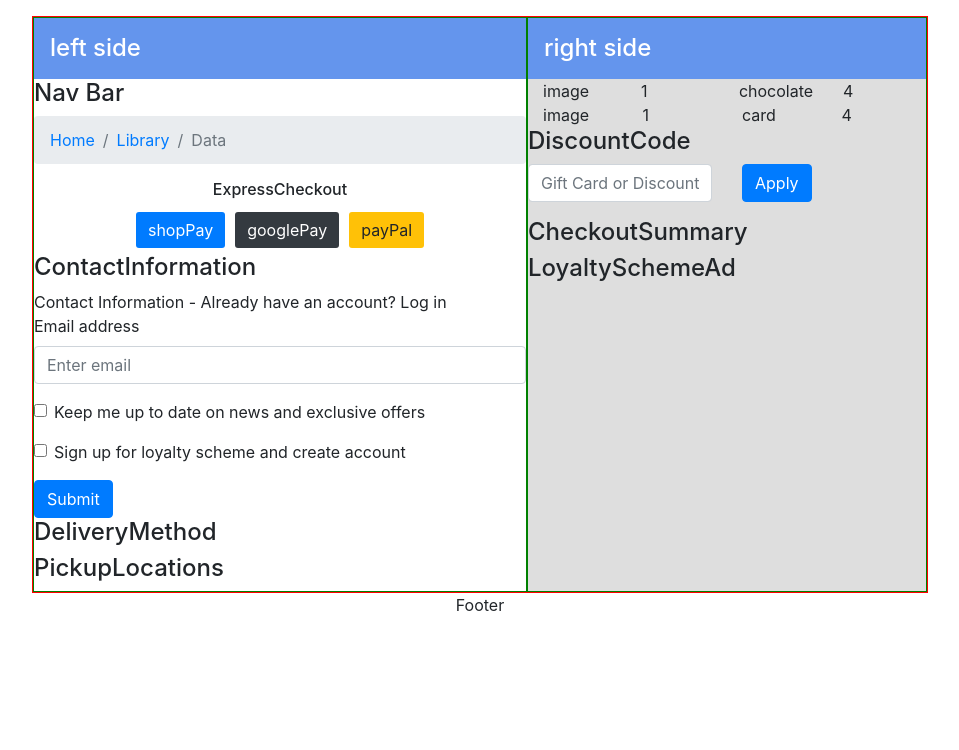
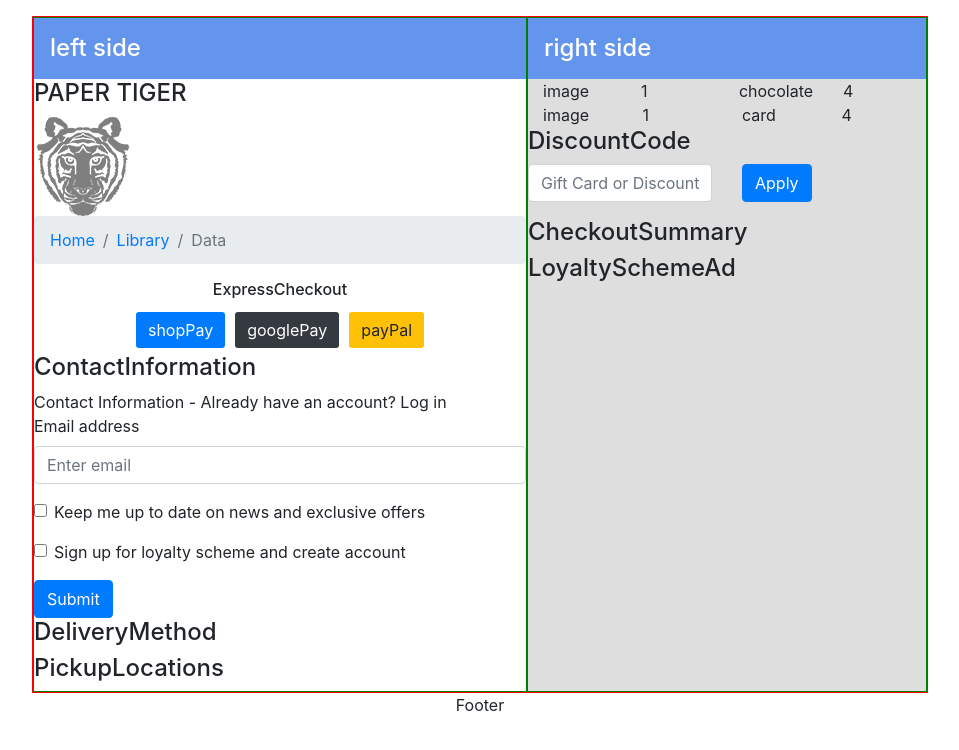
Before and after one commit to woodenchops/AND-build-mission, a React (Create React App) app in the folder client/: page / in a window 1280 px wide. Shown: the top 750 px of the page, without its empty margins (160-1119 px from the left). Built offline with nearby package versions, Linux system fonts and the light colour scheme.

Commit message:
add logo

```diff
--- a/client/src/components/NavBar.jsx
+++ b/client/src/components/NavBar.jsx
@@ -1,17 +1,21 @@
 import React from 'react';
-import {Breadcrumb} from 'react-bootstrap';
+import { Breadcrumb } from 'react-bootstrap';
+import Logo from '../assets/images/tiger_head_sgrey.png';
 
 function NavBar() {
   return (
     <div>
-      <h4>Nav Bar</h4>
+      <h4>PAPER TIGER</h4>
+      <img src={Logo} alt='' />
       <Breadcrumb>
-        <Breadcrumb.Item href="#">Home</Breadcrumb.Item>
-        <Breadcrumb.Item href="https://getbootstrap.com/docs/4.0/components/breadcrumb/"> Library </Breadcrumb.Item>
+        <Breadcrumb.Item href='#'>Home</Breadcrumb.Item>
+        <Breadcrumb.Item href='https://getbootstrap.com/docs/4.0/components/breadcrumb/'>
+          Library
+        </Breadcrumb.Item>
         <Breadcrumb.Item active>Data</Breadcrumb.Item>
       </Breadcrumb>
     </div>
-  )
+  );
 }
 
-export default NavBar
+export default NavBar;
```
